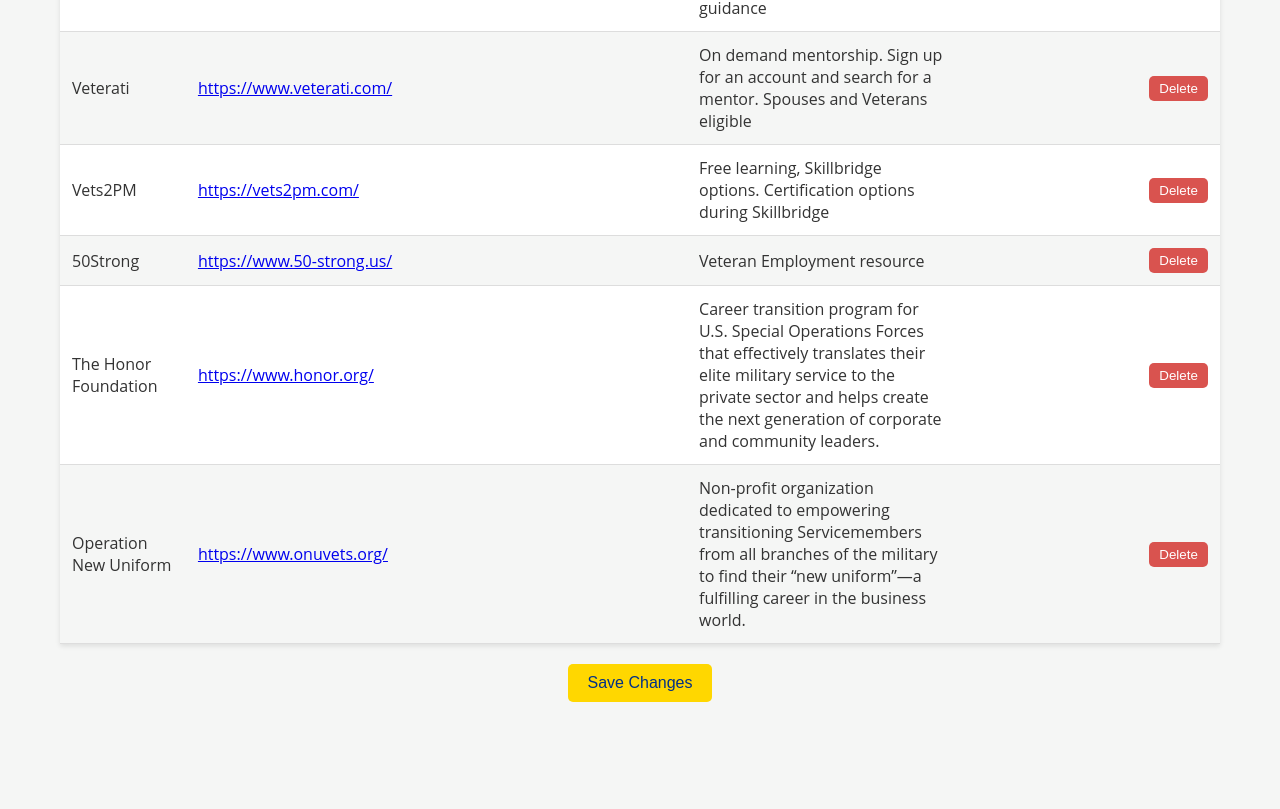
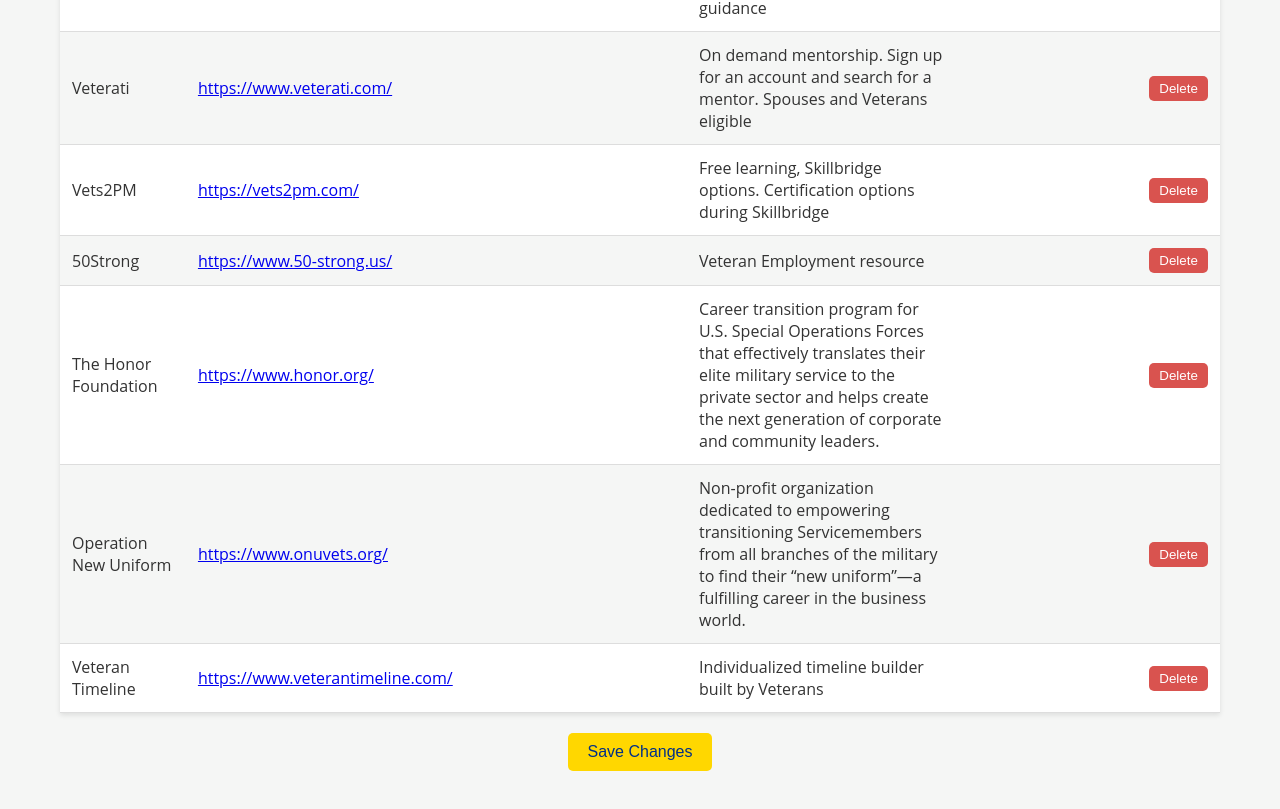
Before and after one commit to Fuller13/M2C-Tracker, a plain HTML site: page organizations.html in a window 1280 px wide. Shown: the part 1707-2516 px from the top of the page. Before the commit the page ends 2449 px from the top, so only its background shows below. Drawn offline with Linux system fonts and the light colour scheme; sample sign-in values are in the browser's storage.

Commit message:
Update organizations.html

```diff
--- a/organizations.html
+++ b/organizations.html
@@ -154,6 +154,13 @@
                     <td></td>
                     <td><button class="delete-btn" onclick="deleteOrg(this)">Delete</button></td>
                 </tr>
+                <tr>
+                    <td>Veteran Timeline</td>
+                    <td><a href="https://www.veterantimeline.com/">https://www.veterantimeline.com/</a></td>
+                    <td>Individualized timeline builder built by Veterans</td>
+                    <td></td>
+                    <td><button class="delete-btn" onclick="deleteOrg(this)">Delete</button></td>
+                </tr>
                 <!-- Add other organizations from your Excel sheet -->
             </tbody>
         </table>
```
